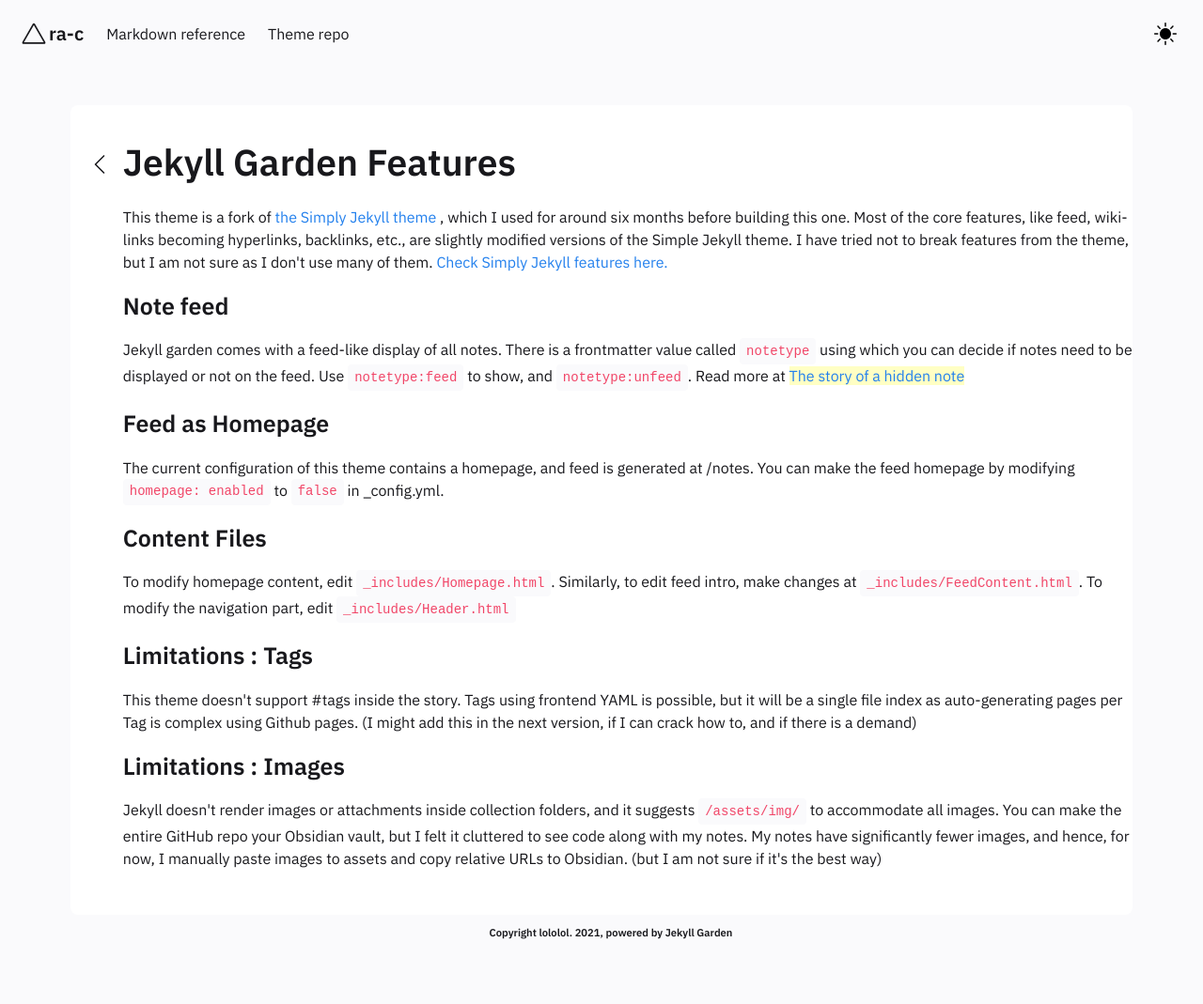
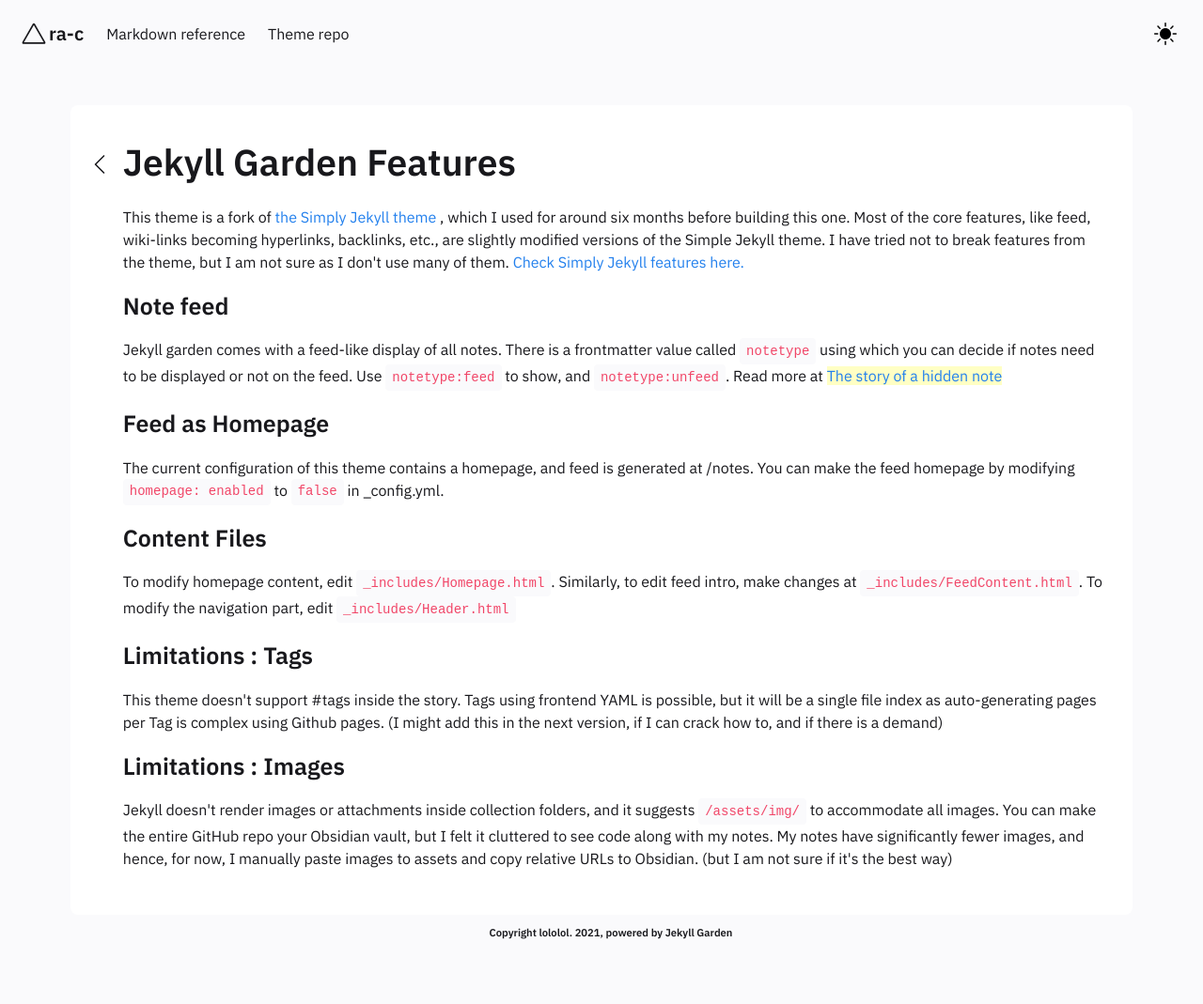
Before and after one commit to antrmn/ra-c.github.io, a Jekyll site: the page built from _posts/2020-03-01-features.md, in a window 1280 px wide. Shown: the whole page at 94% size. Built offline with Jekyll 4.4.1, drawn with Linux system fonts in a browser that asks for light colours.

Commit message:
Update main.css

```diff
--- a/assets/css/main.css
+++ b/assets/css/main.css
@@ -3887,7 +3887,7 @@ a.navbar-item,
 @media screen and (min-width: 769px), print {
   .section.is-note .column.is-primary-content,
     .note-page-section {
-      padding: 2rem 0rem 2rem 3.5rem; }
+      padding: 2rem 1.5rem 2rem 3.5rem; }
   .note-cards .content {
     width: 88%; }
     }
```
